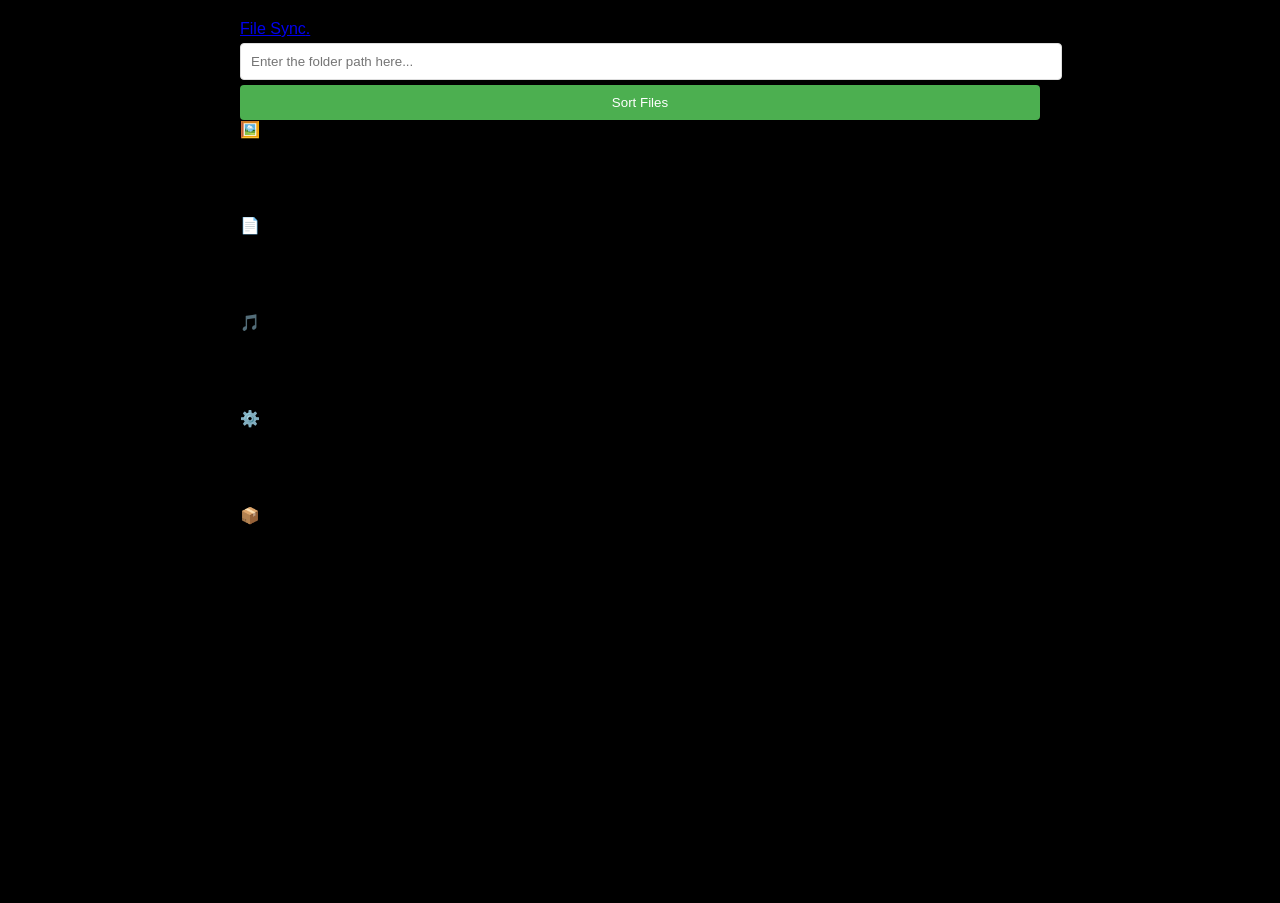
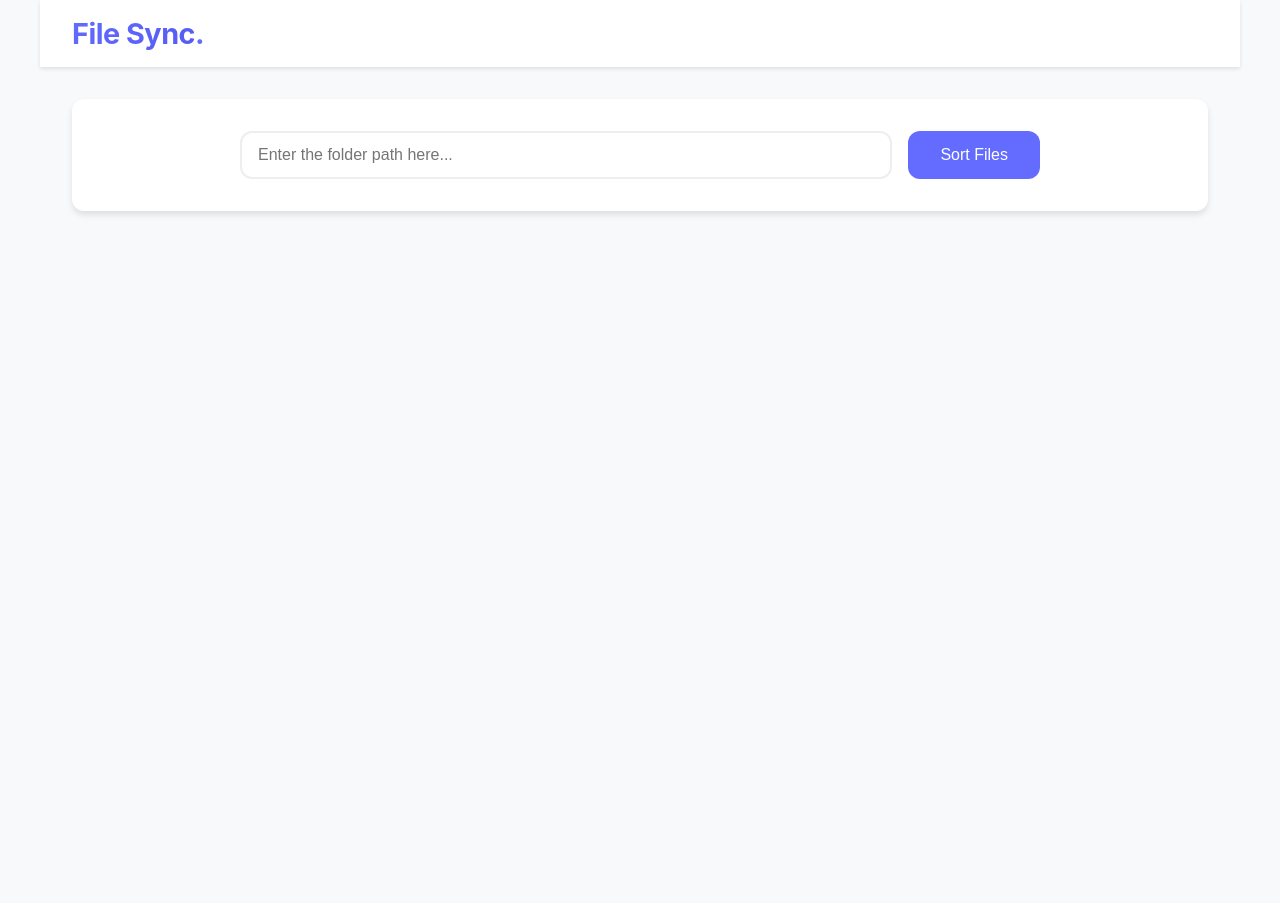
Before and after one commit to JashanMaan28/Automatic-File-Sorting-System, a Flask app: page / in a window 1280 px wide. Before the commit the page ends 525 px from the top, so only its background shows below. Run offline with Flask 3, Linux system fonts and the light colour scheme.

Commit message:
added css for latest HTML.

```diff
--- a/static/CSS/styles.css
+++ b/static/CSS/styles.css
@@ -1,67 +1,306 @@
+:root {
+    --primary-color: #646cff;
+    --secondary-color: #535bf2;
+    --bg-color: #f8f9fa;
+    --card-bg: #ffffff;
+    --text-color: #213547;
+    --border-color: #eee;
+    --hover-bg: #e9ecef;
+    --border-radius: 12px;
+    --transition: all 0.3s ease;
+    --nav-bg: #ffffff;
+    --nav-shadow: 0 2px 4px rgba(0, 0, 0, 0.1);
+  }
+
+  /* [data-theme="dark"] {
+    --primary-color: #818cf8;
+    --secondary-color: #6366f1;
+    --bg-color: #1a1b1e;
+    --card-bg: #2a2b2e;
+    --text-color: #e5e7eb;
+    --border-color: #374151;
+    --hover-bg: #374151;
+    --nav-bg: #2a2b2e;
+    --nav-shadow: 0 2px 4px rgba(0, 0, 0, 0.2);
+  } */
+
   body {
-    font-family: Arial, sans-serif;
+    margin: 0;
+    font-family: Inter, system-ui, Avenir, Helvetica, Arial, sans-serif;
+    background-color: var(--bg-color);
+    color: var(--text-color);
+    min-height: 100vh;
+    transition: background-color 0.3s ease, color 0.3s ease;
+  }
+
+  #app {
+    max-width: 1200px;
+    margin: 0 auto;
+  }
+
+  /* Navbar Styles */
+  .navbar {
+    background-color: var(--nav-bg);
+    padding: 1rem 2rem;
+    display: flex;
+    justify-content: space-between;
+    align-items: center;
+    box-shadow: var(--nav-shadow);
+    position: sticky;
+    top: 0;
+    z-index: 1000;
+    transition: background-color 0.3s ease, box-shadow 0.3s ease;
+  }
+
+  .logo {
+    font-size: 1.8rem;
+    font-weight: 700;
+    color: var(--primary-color);
+    text-decoration: none;
+    letter-spacing: -0.5px;
+  }
+
+  .logo-text {
+    background: linear-gradient(135deg, var(--primary-color), var(--secondary-color));
+    -webkit-background-clip: text;
+    -webkit-text-fill-color: transparent;
+    animation: gradientFlow 8s ease infinite;
+  }
+
+  .logo-dot {
+    color: var(--primary-color);
+    animation: pulseDot 1.5s ease-in-out infinite;
+  }
+
+  /* Theme Toggle Styles */
+  .theme-toggle-wrapper {
+    display: flex;
+    align-items: center;
+  }
+
+  .theme-toggle {
+    background: none;
+    border: none;
+    padding: 0;
+    cursor: pointer;
+    width: 56px;
+    height: 32px;
+    position: relative;
+  }
+
+  .toggle-track {
+    background: linear-gradient(to right, #ffd700, #1a237e);
+    border-radius: 16px;
+    height: 100%;
+    width: 100%;
+    position: relative;
+    transition: var(--transition);
+    box-shadow: inset 0 2px 4px rgba(0, 0, 0, 0.2);
+  }
+
+  .toggle-thumb {
+    position: absolute;
+    height: 26px;
+    width: 26px;
+    background-color: white;
+    border-radius: 50%;
+    top: 3px;
+    left: 3px;
+    transition: transform 0.5s cubic-bezier(0.4, 0, 0.2, 1);
+    box-shadow: 0 2px 4px rgba(0, 0, 0, 0.2);
+  }
+
+  [data-theme="dark"] .toggle-thumb {
+    transform: translateX(24px);
+    background-color: #2a2b2e;
+  }
+
+  .toggle-sun, .toggle-moon {
+    position: absolute;
+    top: 50%;
+    transform: translateY(-50%);
+    color: white;
+    transition: opacity 0.3s ease;
+  }
+
+  .toggle-sun {
+    left: 6px;
+    opacity: 1;
+  }
+
+  .toggle-moon {
+    right: 6px;
+    opacity: 0;
+  }
+
+  [data-theme="dark"] .toggle-sun {
+    opacity: 0;
+  }
+
+  [data-theme="dark"] .toggle-moon {
+    opacity: 1;
+  }
+
+  /* GitHub Link */
+  .github-link {
+    color: var(--text-color);
+    transition: transform 0.3s ease, color 0.3s ease;
+    display: flex;
+    align-items: center;
+  }
+
+  .github-link:hover {
+    transform: scale(1.1);
+    color: var(--primary-color);
+  }
+
+  main {
+    padding: 2rem;
+  }
+
+  .input-area {
+    background-color: var(--card-bg);
+    border-radius: var(--border-radius);
+    padding: 2rem;
+    margin-bottom: 2rem;
+    box-shadow: 0 4px 6px rgba(0, 0, 0, 0.1);
+    animation: slideUp 0.5s ease;
+    transition: background-color 0.3s ease, box-shadow 0.3s ease;
+  }
+
+  .folder-input-container {
+    display: flex;
+    gap: 1rem;
     max-width: 800px;
     margin: 0 auto;
-    padding: 20px;
-    background-color: black;
   }
 
-.container {
-    background-color: white;
-    padding: 20px;
-    border-radius: 8px;
-    box-shadow: 0 2px 4px rgba(0, 0, 0, 0.1);
+  .folder-input {
+    flex-grow: 1;
+    padding: 0.8rem 1rem;
+    border: 2px solid var(--border-color);
+    border-radius: var(--border-radius);
+    font-size: 1rem;
+    transition: var(--transition);
+    background-color: var(--card-bg);
+    color: var(--text-color);
   }
 
-h1 {
-    color: #333;
-    text-align: center;
+  .folder-input:focus {
+    outline: none;
+    border-color: var(--primary-color);
+    box-shadow: 0 0 0 3px rgba(100, 108, 255, 0.2);
   }
 
-.input-group {
-    margin: 20px 0;
+  .sort-button {
+    padding: 0.8rem 2rem;
+    background-color: var(--primary-color);
+    color: white;
+    border: none;
+    border-radius: var(--border-radius);
+    font-size: 1rem;
+    cursor: pointer;
+    transition: var(--transition);
   }
 
-input[type="text"] {
-    width: 100%;
-    padding: 10px;
-    margin: 5px 0;
-    border: 1px solid #ddd;
-    border-radius: 4px;
+  .sort-button:hover {
+    background-color: var(--secondary-color);
+    transform: translateY(-2px);
   }
 
-button {
-    background-color: #4CAF50;
-    color: white;
-    padding: 10px 20px;
-    border: none;
-    border-radius: 4px;
-    cursor: pointer;
-    width: 100%;
+  .folders-container {
+    display: grid;
+    grid-template-columns: repeat(auto-fit, minmax(250px, 1fr));
+    gap: 1.5rem;
+    opacity: 0;
+    animation: fadeIn 0.5s ease forwards 0.5s;
   }
 
-button:hover {
-    background-color: #45a049;
+  .folder {
+    background-color: var(--card-bg);
+    border-radius: var(--border-radius);
+    padding: 1.5rem;
+    box-shadow: 0 4px 6px rgba(0, 0, 0, 0.1);
+    transition: var(--transition);
+    animation: fadeIn 0.5s ease forwards;
   }
 
-#result {
-    margin-top: 20px;
-    padding: 10px;
-    border: 1px solid #ddd;
-    border-radius: 4px;
-    display: none;
+  .folder:hover {
+    transform: translateY(-5px);
+    box-shadow: 0 6px 12px rgba(0, 0, 0, 0.15);
   }
 
-.category {
-    margin: 10px 0;
+  .folder-icon {
+    font-size: 2rem;
+    margin-bottom: 1rem;
+    transition: transform 0.3s ease;
   }
 
-.category-title {
-    font-weight: bold;
-    color: #333;
+  .folder:hover .folder-icon {
+    transform: scale(1.1);
+  }
+
+  .folder h3 {
+    margin: 0;
+    color: var(--primary-color);
+    font-size: 1.2rem;
+    margin-bottom: 0.5rem;
+  }
+
+  .file-count {
+    color: var(--text-color);
+    font-size: 0.9rem;
+    margin-bottom: 1rem;
   }
 
   .file-list {
-    margin-left: 20px;
-    color: #666;
+    min-height: 100px;
+    border: 1px solid var(--border-color);
+    border-radius: var(--border-radius);
+    padding: 1rem;
+    max-height: 300px;
+    overflow-y: auto;
+    background-color: var(--bg-color);
+    transition: background-color 0.3s ease;
   }
+
+  .file-item {
+    display: flex;
+    align-items: center;
+    padding: 0.5rem;
+    background-color: var(--card-bg);
+    border-radius: 6px;
+    margin-bottom: 0.5rem;
+    transition: var(--transition);
+    animation: slideIn 0.3s ease forwards;
+  }
+
+  .file-item:hover {
+    background-color: var(--hover-bg);
+    transform: translateX(5px);
+  }
+
+  .file-icon {
+    margin-right: 0.5rem;
+    transition: transform 0.3s ease;
+  }
+
+  .file-item:hover .file-icon {
+    transform: scale(1.2);
+  }
+
+  .file-content {
+    flex-grow: 1;
+  }
+
+  .file-name {
+    font-size: 0.9rem;
+    color: var(--text-color);
+  }
+
+  .file-path {
+    font-size: 0.8rem;
+    color: var(--text-color);
+    opacity: 0.7;
+    margin-top: 0.2rem;
+  }
```
Also changed, not shown: templates/index.html (renamed from template/index.html). Lines whose indentation alone changed are shown as unchanged.
